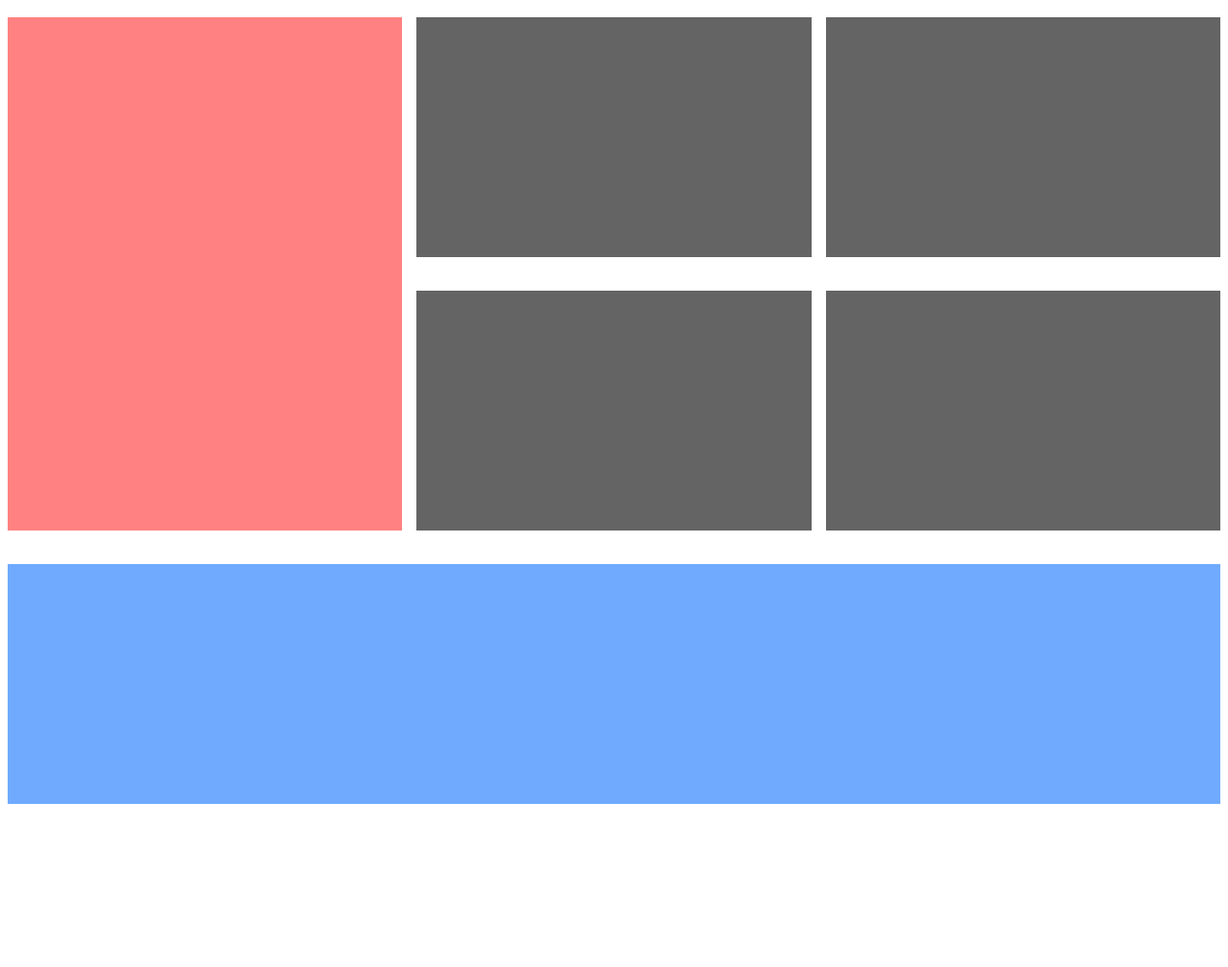
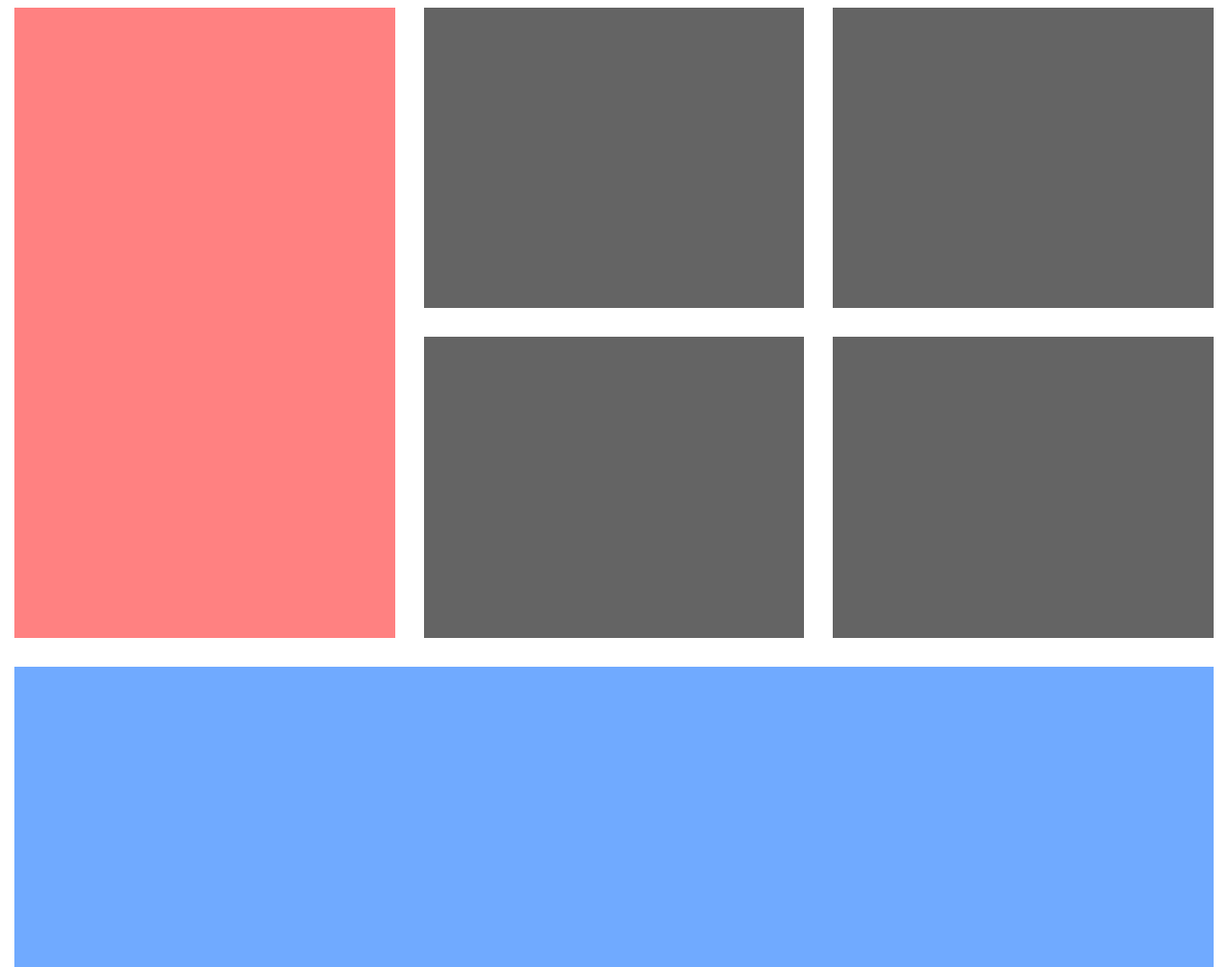
Before and after one commit to JoelCzE/Prueba-Fares, a plain HTML site: page examen-cruz-joel/css-grid-ejercicio.html in a window 1280 px wide. Shown: the whole page at 96% size. Before the commit the page ends 856 px from the top, so only its background shows below. Drawn offline with Linux system fonts and the light colour scheme.

Commit message:
grid-ejercicio terminado

```diff
--- a/examen-cruz-joel/css-grid-ejercicio.html
+++ b/examen-cruz-joel/css-grid-ejercicio.html
@@ -9,6 +9,7 @@
 </head>
 <body>
     <div class="cont-principal">
+        <div class="cont-main">
             <div class="container1"></div>
             <div class="container2"></div>
             <div class="container2"></div>
@@ -16,5 +17,6 @@
             <div class="container2"></div>
             <div class="container3"></div>
         </div>
+    </div>
 </body>
 </html>
--- a/examen-cruz-joel/css/css-grid-ejercicio.css
+++ b/examen-cruz-joel/css/css-grid-ejercicio.css
@@ -7,18 +7,25 @@ html {
   *:after {
     box-sizing: inherit;
   }
-
 .cont-principal{
+  display: flex;
+  flex-direction: column;
+  align-items: center;
+  max-width: 100%;
+  max-height: 100%;
+}
+.cont-main{
   display: grid;
   grid-template-columns: 1fr 1fr 1fr;
   grid-template-rows: 1fr 1fr 1fr;
-  justify-items: center;
-  gap: 15px;
+  gap: 30px;
+  column-gap: 30px;
+  width: 1250px;
+  height: 1000px;
 }
-.cont-principal div{
-  margin: 10px 0;
+.cont-main div{
   width: 100%;
-  min-height: 250px;
+  min-height: 100%;
 }
 .container1{
   background-color: #FF8181;
```
Lines whose indentation alone changed are shown as unchanged.
